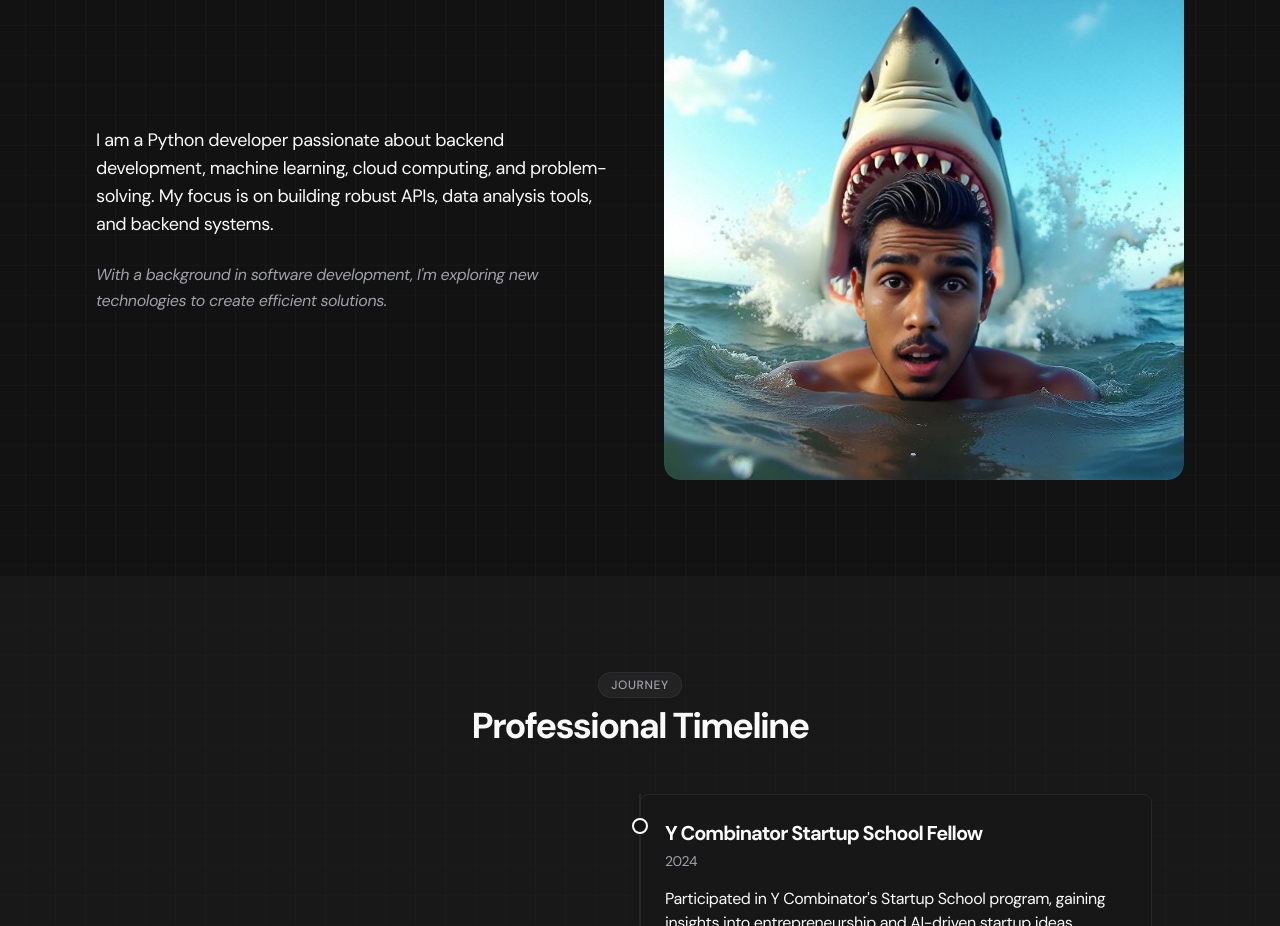
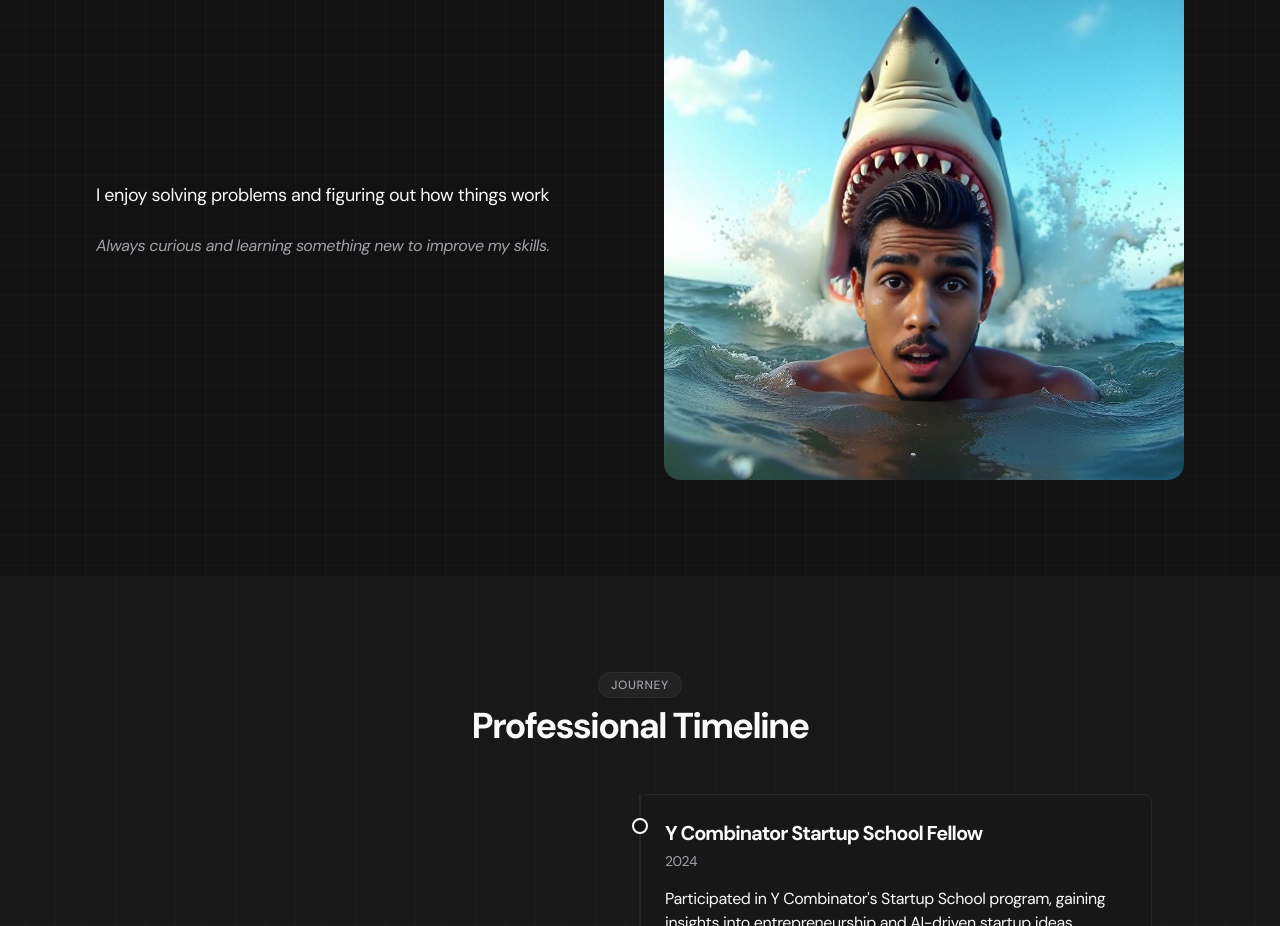
Before and after one commit to msmehfooj/portfolio-pulse-46, a React (Vite) app: page / in a window 1280 px wide. Shown: the part 962-1888 px from the top of the page. Built offline with nearby package versions, Linux system fonts and the light colour scheme; no server answers.

Commit message:
Update About.tsx

```diff
--- a/src/components/About.tsx
+++ b/src/components/About.tsx
@@ -26,12 +26,10 @@ const About: React.FC = () => {
         <div className="grid grid-cols-1 md:grid-cols-2 gap-12 items-center">
           <div className="space-y-6">
             <p className="text-lg text-pretty">
-              I am a Python developer passionate about backend development, machine learning, cloud computing, and problem-solving. My focus is on building robust APIs, data analysis tools, and backend systems.
-            </p>
+              I enjoy solving problems and figuring out how things work</p>
 
             <p className="text-muted-foreground text-pretty italic">
-              With a background in software development, I'm exploring new technologies to create efficient solutions.
-            </p>
+Always curious and learning something new to improve my skills.</p>
           </div>
 
           <div
```
